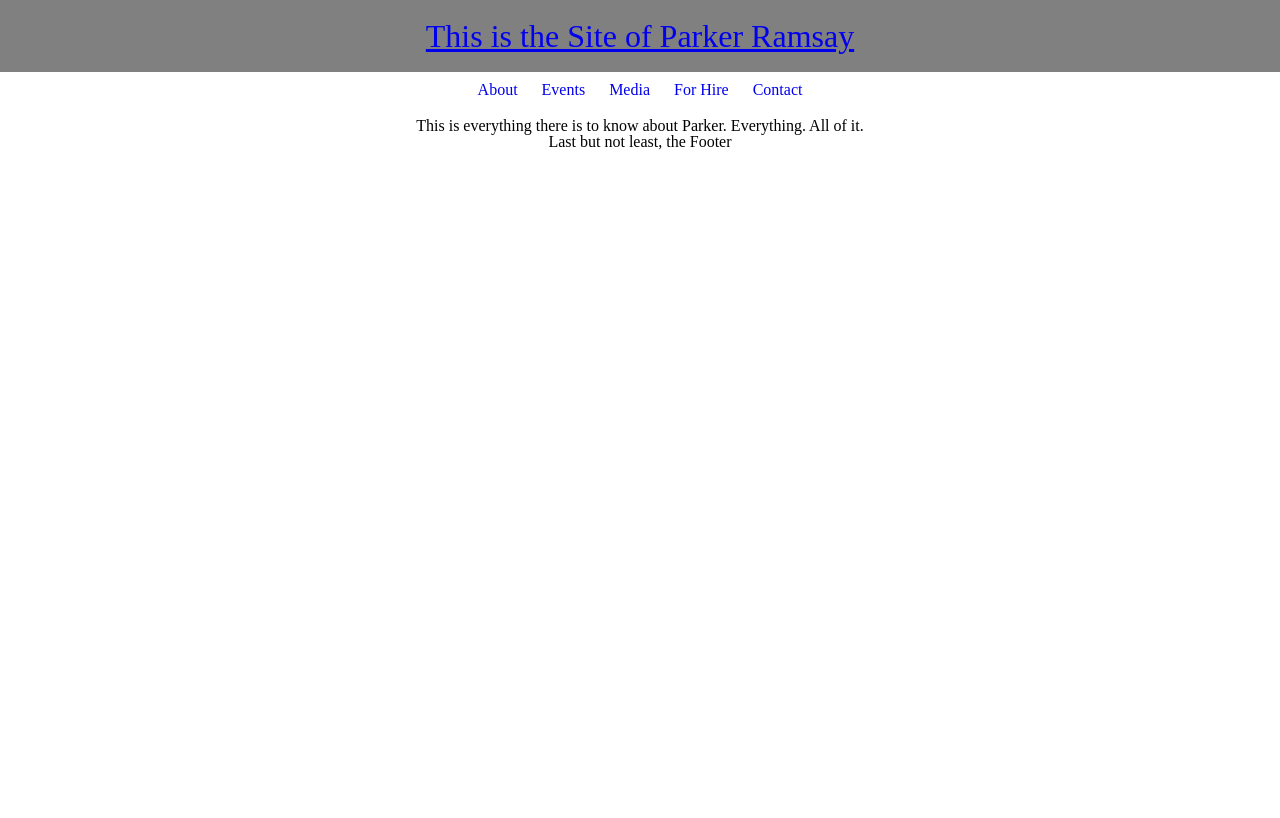
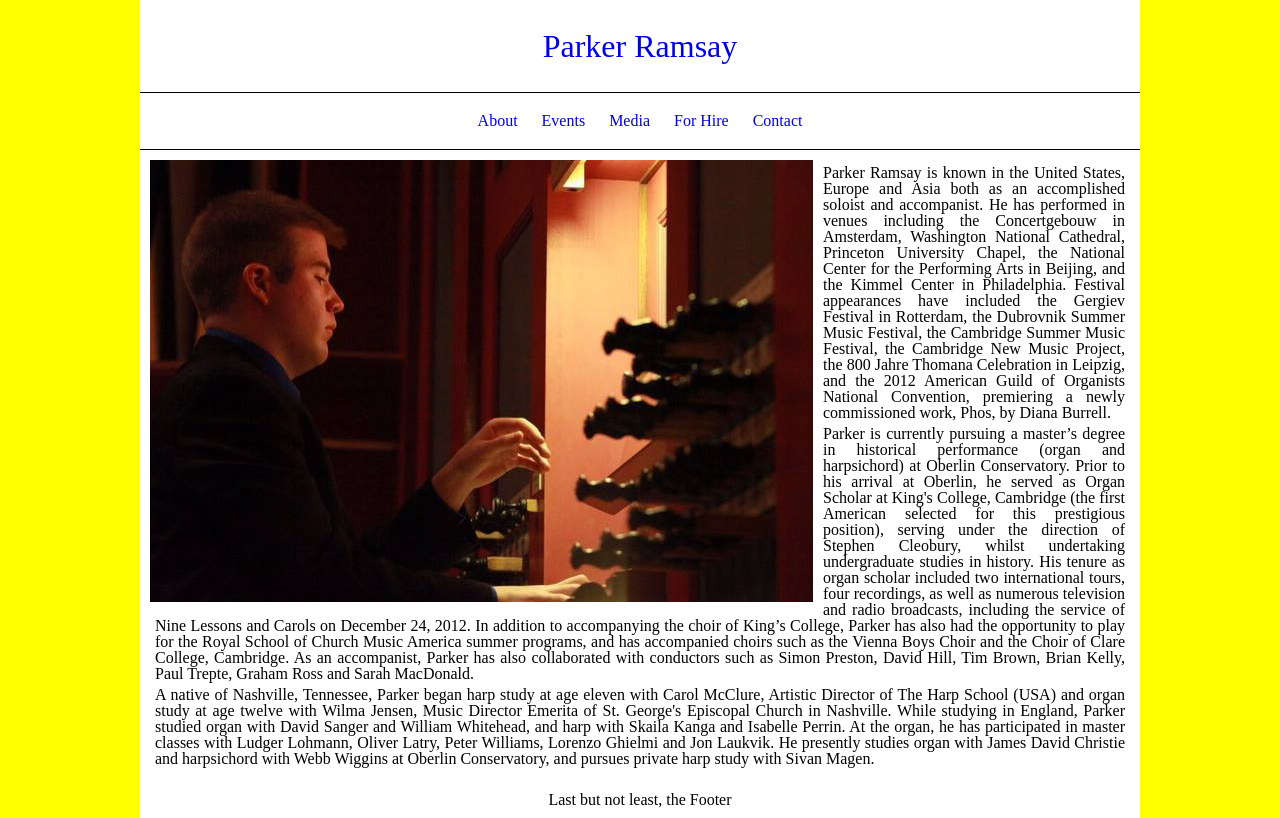
Before and after one commit to baroquebloke/parker-ramsay, a Flask app: page /about in a window 1280 px wide. Before the commit the page ends 150 px from the top, so only its background shows below. Run offline with Flask 2, Linux system fonts and the light colour scheme.

Commit message:
some content, photos

```diff
--- a/static/style.css
+++ b/static/style.css
@@ -50,20 +50,32 @@ table {
 /* ################################################# */
 
 html {
+  max-width: 1000px;
+  background-color: yellow;
   margin: 0 auto;
 }
 header {
   margin: 0 auto;
   text-align: center;
-  background-color: gray;
+  max-width: 100%;
+  padding: 10px;
+  border-bottom: 1px solid black;
+  background-color: white;
   color: white;
 }
 header h1 {
   font-size: 200%;
   padding: 20px;
 }
+header a {
+  text-decoration: none;
+}
 menu {
+  max-width: 100%;
   margin: 0 auto;
+  background-color: white;
+  padding: 10px;
+  border-bottom: 1px solid black;
   text-align: center;
 }
 menu li {
@@ -73,19 +85,44 @@ menu a {
   display: inline-block;
   text-decoration: none;
   text-decoration: none;
-  padding: 10px 10px 20px 10px;
+  padding: 10px;
 }
 .page-content {
-  max-width: 800px;
+  max-width: 100%;
   margin: 0 auto;
-  text-align: center;
+  background-color: white;
+  text-align: justify;
+  padding: 10px;
+  overflow: hidden;
   clear: both;
 }
+.page-content p {
+  margin: 5px;
+}
 #portrait {
-  width: 200px;
+  max-width: 100%;
+  padding: 0 0 10px 10px;
   height: auto;
+  float: right;
+}
+#portrait-2 {
+  max-width: 75%;
+  padding: 0 10px 10px 0;
+  height: auto;
+  float: left;
+}
+@media screen and (max-width: 1100px) {
+  #portrait   { max-width: 75%; }
+  #portrait-2 { max-width: 55%; }
+}
+@media screen and (max-width: 650px) {
+  #portrait   { max-width: 50%; }
+  #portrait-2 { max-width: 35%; }
 }
 footer {
   text-align: center;
-  clear: both;
+  max-width: 100%;
+  margin: 0 auto;
+  padding: 10px;
+  background-color: white;
 }
--- a/templates/layouts/base.html
+++ b/templates/layouts/base.html
@@ -8,7 +8,7 @@
   <body>
     <header>
       <h1>
-        <a href="/">This is the Site of Parker Ramsay</a></h1>
+        <a href="/">Parker Ramsay</a></h1>
     </header>
     <menu>
       <ul>
@@ -29,7 +29,7 @@
         </li>
       </ul>
     </menu>
-    <container class="page-content">
+    <div class="page-content">
       {% block home %}
       {% endblock %}
       {% block about %}
@@ -42,7 +42,7 @@
       {% endblock %}
       {% block contact %}
       {% endblock %}
-    </container>
+    </div>
     <footer>
       <h3>Last but not least, the Footer</h3>
     </footer>
--- a/templates/pages/about.html
+++ b/templates/pages/about.html
@@ -1,5 +1,46 @@
 {% extends "/layouts/base.html" %}
 
 {% block about %}
-<h1>This is everything there is to know about Parker.  Everything. All of it.</h1>
+<img src="/static/2.jpg" id="portrait-2">
+<p>
+  Parker Ramsay is known in the United States, Europe and Asia both as an
+  accomplished soloist and accompanist. He has performed in venues including
+  the Concertgebouw in Amsterdam, Washington National Cathedral, Princeton
+  University Chapel, the National Center for the Performing Arts in Beijing,
+  and the Kimmel Center in Philadelphia. Festival appearances have included
+  the Gergiev Festival in Rotterdam, the Dubrovnik Summer Music Festival,
+  the Cambridge Summer Music Festival, the Cambridge New Music Project, the
+  800 Jahre Thomana Celebration in Leipzig, and the 2012 American Guild of
+  Organists National Convention, premiering a newly commissioned work, Phos,
+  by Diana Burrell.
+</p>
+<p>
+  Parker is currently pursuing a master’s degree in
+  historical performance (organ and harpsichord) at Oberlin Conservatory.
+  Prior to his arrival at Oberlin, he served as Organ Scholar at King's
+  College, Cambridge (the first American selected for this prestigious
+  position), serving under the direction of Stephen Cleobury, whilst
+  undertaking undergraduate studies in history. His tenure as organ scholar
+  included two international tours, four recordings, as well as numerous
+  television and radio broadcasts, including the service of Nine Lessons and
+  Carols on December 24, 2012. In addition to accompanying the choir of
+  King’s College, Parker has also had the opportunity to play for the Royal
+  School of Church Music America summer programs, and has accompanied choirs
+  such as the Vienna Boys Choir and the Choir of Clare College, Cambridge.
+  As an accompanist, Parker has also collaborated with conductors such as
+  Simon Preston, David Hill, Tim Brown, Brian Kelly, Paul Trepte, Graham Ross
+  and Sarah MacDonald.
+</p>
+<p>
+  A native of Nashville, Tennessee, Parker began harp
+  study at age eleven with Carol McClure, Artistic Director of The Harp School
+  (USA) and organ study at age twelve with Wilma Jensen, Music Director
+  Emerita of St. George's Episcopal Church in Nashville. While studying in
+  England, Parker studied organ with David Sanger and William Whitehead, and
+  harp with Skaila Kanga and Isabelle Perrin. At the organ, he has
+  participated in master classes with Ludger Lohmann, Oliver Latry, Peter
+  Williams, Lorenzo Ghielmi and Jon Laukvik. He presently studies organ with
+  James David Christie and harpsichord with Webb Wiggins at Oberlin
+  Conservatory, and pursues private harp study with Sivan Magen.
+</p>
 {% endblock %}
--- a/templates/pages/index.html
+++ b/templates/pages/index.html
@@ -1,6 +1,8 @@
 {% extends "/layouts/base.html" %}
 
 {% block home %}
-<img src="/static/500_300.jpg" id="portrait">
-<h1>This is Parker Ramsay's custom website.  Hope you enjoy.</h1>
+<img src="/static/1.jpg" id="portrait">
+<p>
+  This is Parker Ramsay's custom website.  Hope you enjoy.
+</p>
 {% endblock %}
```
Also changed, not shown: static/1.jpg (added), static/2.jpg (added), static/3.jpg (added), static/4.jpg (added), static/5.jpg (added), static/500_300.jpg (deleted).
